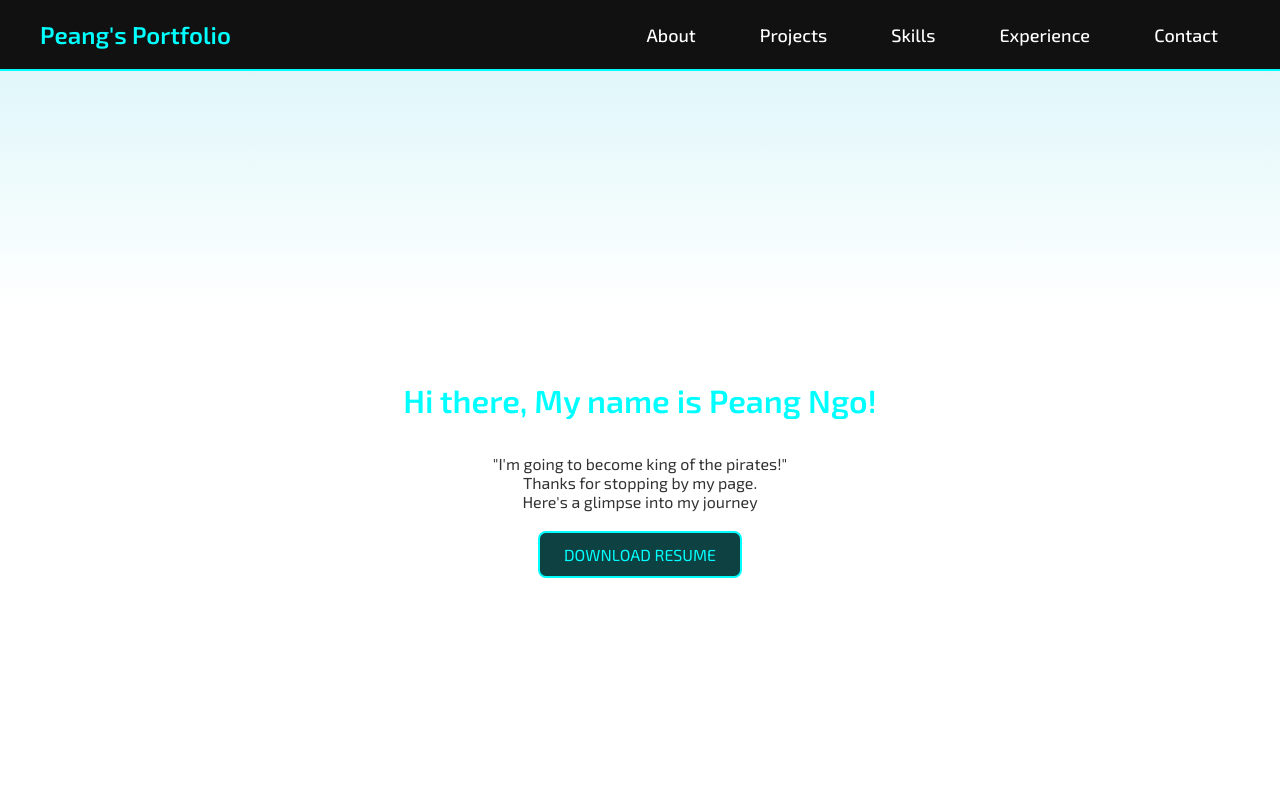
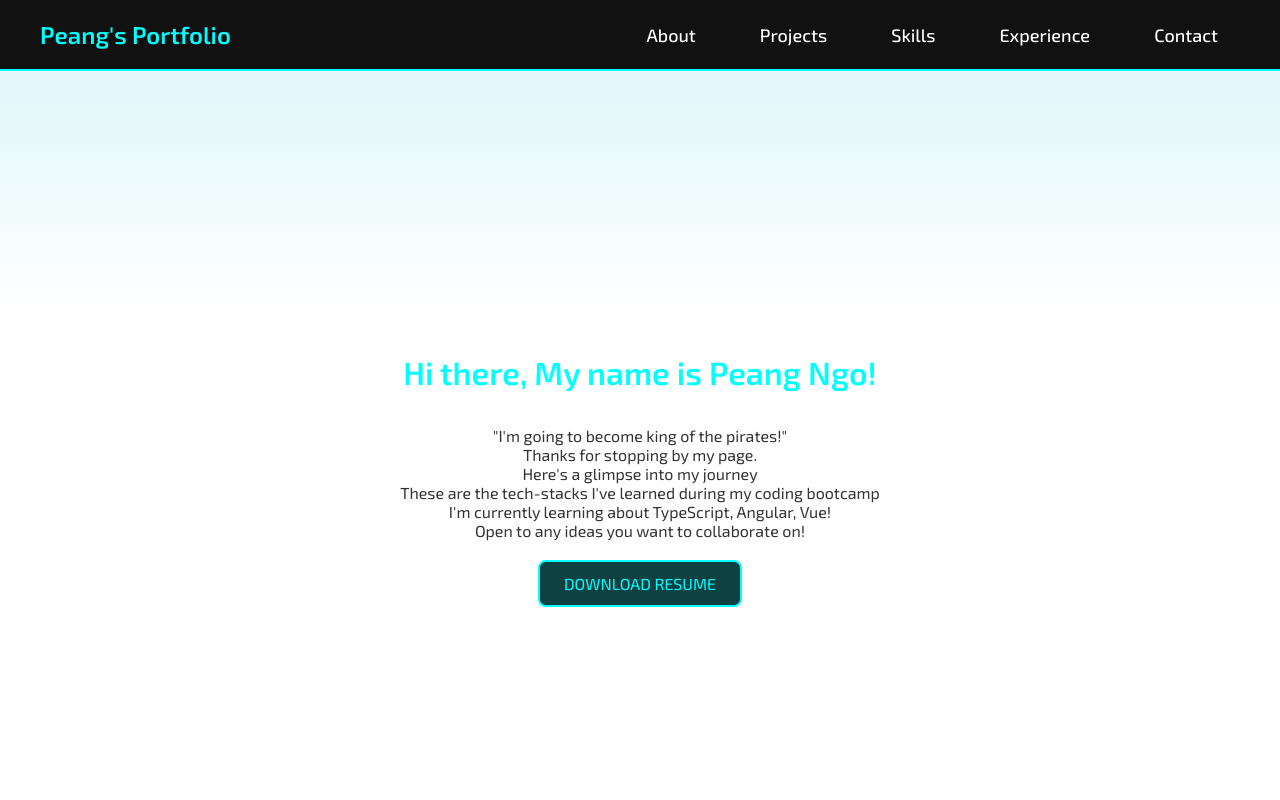
Before and after one commit to pingno/Show, a React (Create React App) app in the folder show/: page / in a window 1280 px wide. Shown: the top 800 px of the page. Built offline with nearby package versions, Linux system fonts and the light colour scheme.

Commit message:
lil message

```diff
--- a/show/src/components/Home/index.js
+++ b/show/src/components/Home/index.js
@@ -19,6 +19,12 @@ const Home = () => {
 
         <div>Here's a glimpse into my journey</div>
 
+
+        <div>These are the tech-stacks I've learned during my coding bootcamp</div>
+        <div> I'm currently learning about TypeScript, Angular, Vue!</div>
+
+        <div>Open to any ideas you want to collaborate on!</div>
+
         {/* Tech stacks */}
         <div className="tech-stacks">
           {/* <img src={htmlIcon} alt="HTML" className="tech-stack-icon" />
```
